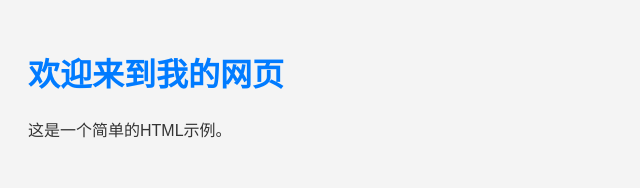
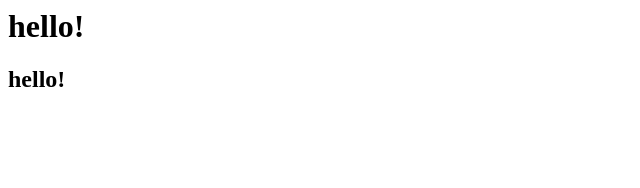
Before and after one commit to cgyamondear/myweb, a plain HTML site: page index.html in a window 1280 px wide. Shown: the whole page, without its empty margins (0-640 px from the left). Drawn offline with Linux system fonts and the light colour scheme.

Commit message:
index.html

```diff
--- a/index.html
+++ b/index.html
@@ -1,25 +1,2 @@
-<!DOCTYPE html>
-<html lang="zh-CN">
-<head>
-    <meta charset="UTF-8">
-    <title>简易HTML页面</title>
-    <style>
-        body {
-            font-family: Arial, sans-serif;
-            background-color: #f4f4f4;
-            color: #333;
-            padding: 20px;
-        }
-        h1 {
-            color: #007BFF;
-        }
-        p {
-            font-size: 16px;
-        }
-    </style>
-</head>
-<body>
-    <h1>欢迎来到我的网页</h1>
-    <p>这是一个简单的HTML示例。</p>
-</body>
-</html>
+<h1>hello!</h1>
+<h2>hello!</h2>
```
